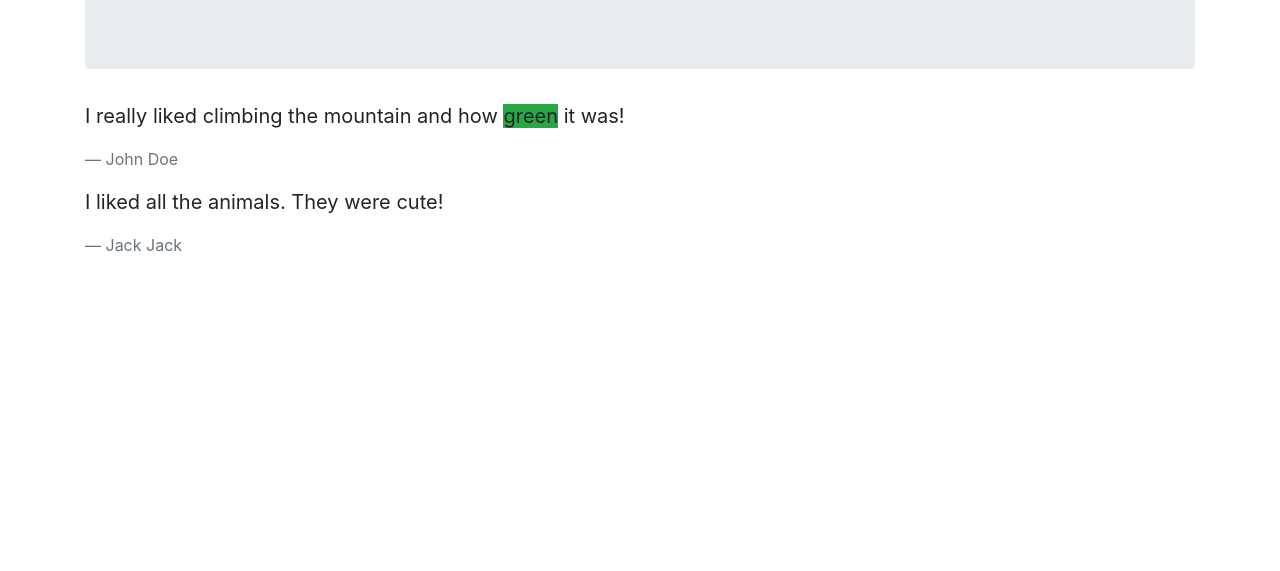
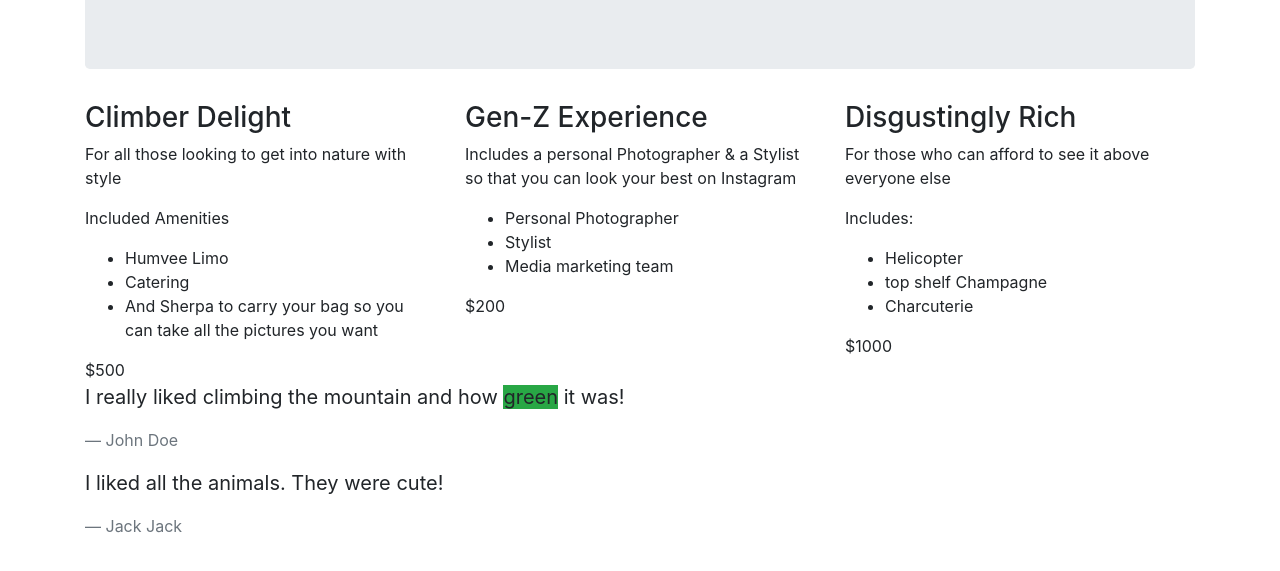
Before and after one commit to aaronminnick/vacation-site, a plain HTML site: page index.html in a window 1280 px wide. Shown: the part 157-728 px from the top of the page. Drawn offline with Linux system fonts and the light colour scheme.

Commit message:
add travel packages for visiting the park
Co-authored-by: Liam Eller <liamthelastson@gmail.com>

```diff
--- a/index.html
+++ b/index.html
@@ -12,6 +12,44 @@
       <h3 class="bg-success">"It's soooo green"</h3>
     </div>
 
+    <div class="row">
+      <div class="col-4">
+        <h3>Climber Delight</h3>
+        <p>For all those looking to get into nature with style</p>
+        <p>Included Amenities</p>
+        <ul>
+          <li>Humvee Limo</li>
+          <li>Catering</li>
+          <li>And Sherpa to carry your bag so you can take all the pictures you want</li>
+        </ul>
+        <footer>$500</footer>
+      </div>
+      <div class="col-4">
+        <h3>Gen-Z Experience</h3>
+        <p>Includes a personal Photographer & a Stylist so that you can look your best on Instagram</p>
+        <ul>
+          <li>Personal Photographer</li>
+          <li>Stylist</li>
+          <li>Media marketing team</li>
+        </ul>
+        <footer>$200</footer>
+
+      </div>
+      <div class="col-4">
+        <h3>Disgustingly Rich</h3>
+        <p>For those who can afford to see it above everyone else</p>
+        <p>Includes:</p>
+        <ul>
+          <li>Helicopter</li>
+          <li>top shelf Champagne</li>
+          <li>Charcuterie</li>
+        </ul>
+        <footer>$1000</footer>
+      </div>
+
+    </div>
+
+
     <div class="blockquote">
       <p>I really liked climbing the mountain and how <span class="bg-success">green</span> it was!</p>
       <footer class="blockquote-footer">John Doe</footer>
```
